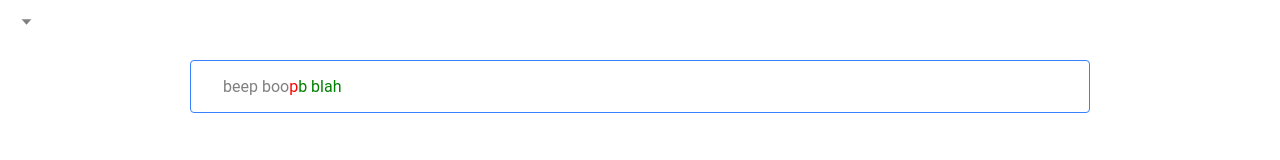
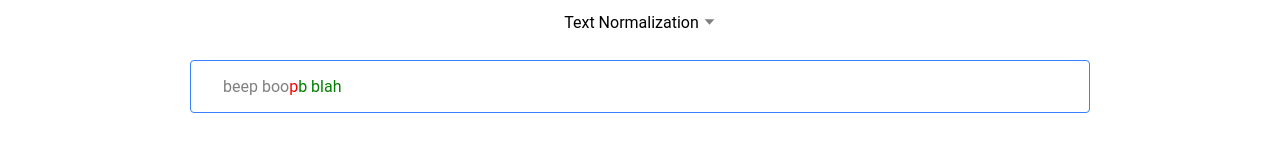
Before and after one commit to michaelcalvinwood/exploring-diff, a React (Vite) app: page /home in a window 1280 px wide. Shown: the top 160 px of the page. Built offline with nearby package versions, Linux system fonts and the light colour scheme.

Commit message:
added selecting model

```diff
--- a/src/pages/Home.jsx
+++ b/src/pages/Home.jsx
@@ -1,4 +1,4 @@
-import { IonContent, IonHeader, IonPage, IonSelect, IonTitle, IonToolbar } from '@ionic/react';
+import { IonContent, IonHeader, IonPage, IonSelect, IonSelectOption, IonTitle, IonToolbar } from '@ionic/react';
 import ExploreContainer from '../components/ExploreContainer';
 import './Home.scss';
 import { useEffect, useState } from 'react';
@@ -7,7 +7,7 @@ import Diff from '../components/Diff';
 const Home = () => {
   const [orig, setOrig] = useState('beep boop');
   const [modified, setModified ] = useState('beep boob blah');
-  const [model, setModel] = useState('AcMod_01');
+  const [modelId, setModelId] = useState('AcMod_01');
 
   const models = [
     {
@@ -52,16 +52,24 @@ const Home = () => {
     }
   ]
 
-
+  const selectedModel = models.find(model => model.id === modelId)
 
 
   return (
     <IonPage>
 
       <IonContent fullscreen>
-        <IonSelect>
-
-        </IonSelect>
+       <div className="Home__select-container">
+        <IonSelect className='Home__select' value={selectedModel.id}>
+            {models.map(model => {
+              return (
+                <IonSelectOption className='Home__option' key={model.id} value={model.id}>
+                  {model.name}
+                </IonSelectOption>
+              )
+            })}
+          </IonSelect>
+       </div>
         <div className='Home__diff'>
           <Diff  orig={orig} modified={modified} />
         </div>
--- a/src/pages/Home.scss
+++ b/src/pages/Home.scss
@@ -9,4 +9,9 @@
         border: 1px solid var(--ion-color-primary);
         border-radius: 4px;
     }
+    &__select-container {
+        display: block;
+        margin: auto;
+        width: fit-content;
+    }
 }
```
